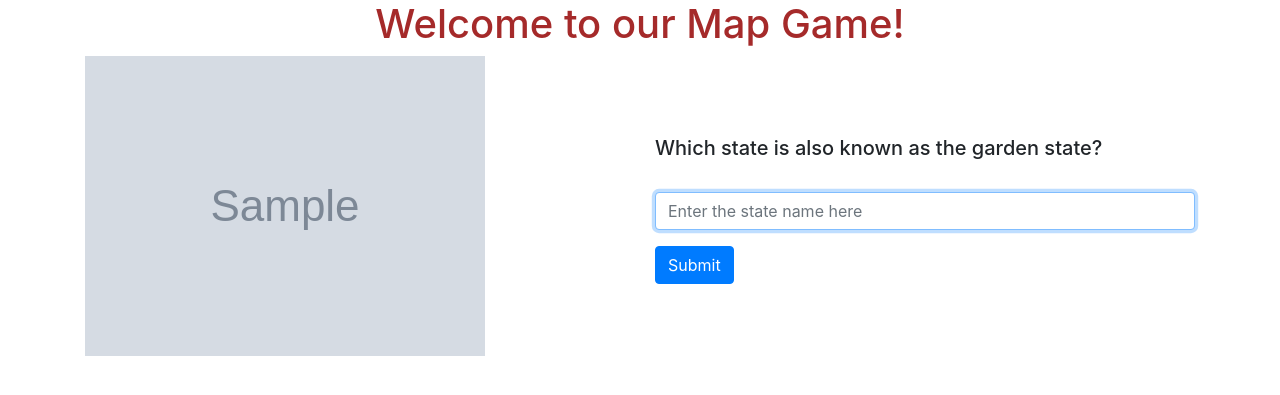
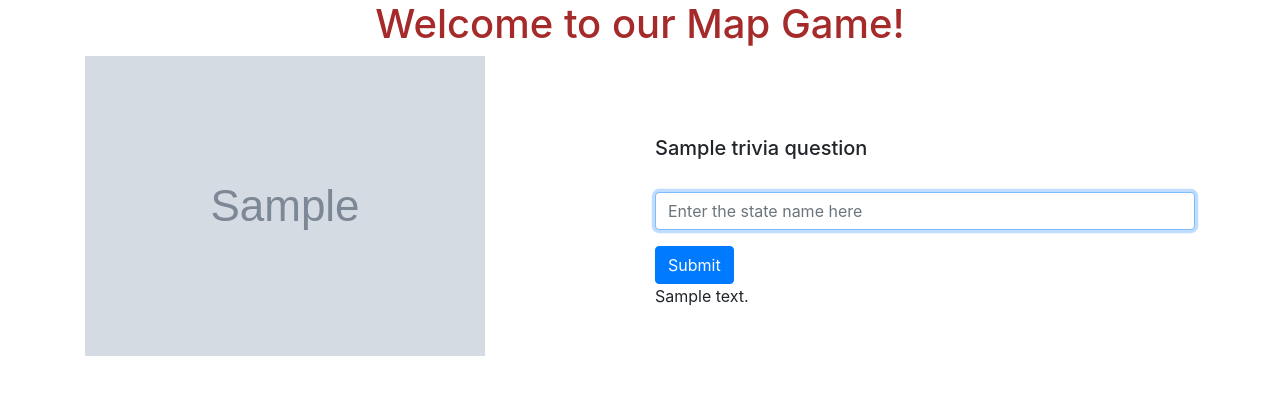
Before and after one commit to eelcaz/map-game-full, a Flask app: template templates/index.html in a window 1280 px wide. Shown: the top 395 px of the page. Run offline with Flask 2, Linux system fonts and the light colour scheme; the template is opened without the code that fills it: most values are stand-ins (such as "Sample title", 1, 10 or a date in 2020); grey boxes marked "Sample" are stand-in pictures.

Commit message:
Proper Guessing functionality

```diff
--- a/app.py
+++ b/app.py
@@ -4,55 +4,107 @@ import os
 from datetime import datetime
 import random
 from states import STATES
+import pandas as pd
+from copy import deepcopy
 
 app = Flask(__name__)
 app.jinja_env.cache = {}
 
+trivia = pd.read_csv(r'data/statescsv.csv')
 
 states = dict.fromkeys(STATES[0], STATES[0][0])
 for i in range(49):
 	states.update(dict.fromkeys(STATES[i+1], STATES[i+1][0]))
 
-guessed = ['']
+states_used = ['']
+left_to_guess = deepcopy(states)
+
+current_state = states[random.choice(list(left_to_guess.keys()))]
+is_current_state = trivia['State']==current_state
+trivia_current_state = trivia[is_current_state].index[0]
+question_choices = trivia.iloc[trivia_current_state]
+
+cols = ['Flower-Bird','Funfact1','Funfact2']
+question_type = random.choice(cols)
+
+current_question = question_choices['Flower'] + question_choices['Bird'] if question_type == 'Flower-Bird' else question_choices[question_type]
+
 now = datetime.now()
 str = now.strftime("%Y%m%d%H%M%s")
 
 @app.route('/')
 def index():
-	fig = px.choropleth(locations=guessed, locationmode="USA-states", color=[0], scope="usa")
+	fig = px.choropleth(locations=states_used, locationmode="USA-states", color=[0], scope="usa")
 	fig.update_layout(coloraxis_showscale=False)
-	update_now(datetime.now())
-	update_str(now.strftime("%Y%m%d%H%M%s"))
+	update_map_path()
 	fig.write_image('static/images/map' + str + '.png')
-	return render_template('index.html', map_image = '../static/images/map' + str + '.png')
+	return render_template('index.html', map_image = '../static/images/map' + str + '.png', trivia_question = current_question)
 
 @app.route('/', methods=['POST'])
 def index_post():
 	text = request.form['text']
 	processed_text = text.upper()
 	if processed_text not in states:
-		return render_template('index.html', map_image = '../static/images/map' + str + '.png', error_message = 'Not a valid state')
+		return render_template('index.html', map_image = '../static/images/map' + str + '.png', trivia_question = current_question, feedback_message = 'Not a valid state')
+	if processed_text not in left_to_guess:
+		return render_template('index.html', map_image = '../static/images/map' + str + '.png', trivia_question = current_question, feedback_message = 'State already used!')
+
 	processed_text = states[processed_text]
-	new_guessed = guessed + [processed_text]
-	update_guessed(new_guessed)
-	fig = px.choropleth(locations=guessed, locationmode="USA-states", color=[0]*len(guessed), scope="usa")
+	result = ''
+	if processed_text == current_state:
+		result = 'Correct! This state will now be highlighted'
+	else:
+		result = 'Incorrect :(, the correct state is ' + current_state + '. This state will now be highlighted.'
+
+	update_trivia_parameters()
+
+	fig = px.choropleth(locations=states_used, locationmode="USA-states", color=[0]*len(states_used), scope="usa")
 	fig.update_layout(coloraxis_showscale=False)
-	update_now(datetime.now())
-	update_str(now.strftime("%Y%m%d%H%M%s"))
+
+	update_map_path()
+
 	fig.write_image('static/images/map' + str + '.png')
-	return render_template('index.html', map_image = '../static/images/map' + str + '.png')
+	return render_template('index.html', map_image = '../static/images/map' + str + '.png', trivia_question = current_question, feedback_message = result)
 
-def update_guessed(new_guessed):
-	global guessed
-	guessed = new_guessed
-	return guessed
+def update_map_path():
+	global now
+	now = datetime.now()
+	global str
+	str = now.strftime("%Y%m%d%H%M%s")
 
-def update_now(new_now):
-	global now
-	now = new_now
-	return now
+def update_states_used(new_used):
+	global states_used
+	states_used = new_used
+	return states_used
 
-def update_str(new_str):
-	global str
-	str = new_str
-	return now
+def update_current_state(new_state):
+	global current_state
+	current_state = new_state
+	return current_state
+
+def generateNewQuestion():
+	is_current_state = trivia['State']==current_state
+	trivia_current_state = trivia[is_current_state].index[0]
+	question_choices = trivia.iloc[trivia_current_state]
+
+	cols = ['Flower-Bird','Funfact1','Funfact2']
+	question_type = random.choice(cols)
+
+	return question_choices['Flower'] + question_choices['Bird'] if question_type == 'Flower-Bird' else question_choices[question_type]
+
+def update_current_question(new_question):
+	global current_question
+	current_question = new_question
+	return current_question
+
+def update_trivia_parameters():
+	update_states_used(states_used + [current_state])
+	keys_to_remove = []
+	if current_state in left_to_guess :
+		for q,v in left_to_guess.items():
+			if v==current_state:
+				keys_to_remove += [q]
+	for k in keys_to_remove:
+		left_to_guess.pop(k)
+	update_current_state(states[random.choice(list(left_to_guess.keys()))])
+	update_current_question(generateNewQuestion())
--- a/data/statescsv.csv
+++ b/data/statescsv.csv
@@ -1,5 +1,5 @@
 State,Flower,Bird,Funfact1,Funfact2
-AL ,Camellia,Yellowhammer,The influential intellectual and African American leader Booker T. Washington was born as a slave in this state.,Helen Keller was born in this state.
+AL,Camellia,Yellowhammer,The influential intellectual and African American leader Booker T. Washington was born as a slave in this state.,Helen Keller was born in this state.
 AK,Forget-me-not,Willow Ptarmigan,People travel to this state in order to see the Northern Lights.,"This state's coastline is 6,640 miles long, greater than every other state combined"
 AZ,Saguaro cactus,Cactus Wren,This state is home to the Grand Canyon.,This state produces the most copper in the United States.
 AR,Apple blossom, Mockingbird,This is the state where nine African Americans students were famously escorted by Army troops into Little Rock Central High School in a civil rights breakthrough.,This state contains the United States' only active diamond mine.
@@ -23,7 +23,7 @@ MA,Mayflower,Chickadee,This state contains Cape Cod where the Mayflower arrived
 MI,Apple blossom,Robin,"This state is sometimes called the ""Great Lakes State"" since it is bordered by four of the Great Lakes.","Over 40% of this state is covered by water, which is the most of any state."
 MN,Lady slipper,Common Loon,"This state has the Mall of America, which is the biggest mall in the United States, containing over 500 stores and an indoor amusement park.","This state is sometimes called the Land of 10,000 Lakes but actually contains 11,842 lakes."
 MS,Magnolia,Mockingbird,Elvis Presley was born here in the city of Tupelo.,The blues musical style began in this state after the Civil War and was inspired by the songs slaves sung in the fields.
-MO ,Hawthorn,Bluebird,"This state is home of the Gateway Arch in St. Louis, which at 630 feet is over twice as tall as the Statue of Liberty, and is the tallest monument in the United States.","This state mines the most lead in the United States, which is used mostly in car batteries."
+MO,Hawthorn,Bluebird,"This state is home of the Gateway Arch in St. Louis, which at 630 feet is over twice as tall as the Statue of Liberty, and is the tallest monument in the United States.","This state mines the most lead in the United States, which is used mostly in car batteries."
 MT,Bitterroot,Western Meadowlark,"This state is home to Giant Springs, the largest freshwater spring in the U.S.","This state is home to the Museum of the Rockies, which holds one of the largest dinosaur fossil collections in the world. It also contains more T-Rex specimens (thirteen) than anywhere else in the world."
 NE,Goldenrod,Western Meadowlark,This state is the birthplace of Kool-Aid.,"This state holds the Henry Doorly Zoo, which houses the largest indoor rainforest in the United States."
 NV,Sagebrush,Mountain Bluebird,"This state is home to Death Valley, which is the lowest point in North America.","This state is the number one producer of gold in the United States, second only to South Africa in the world."
--- a/templates/index.html
+++ b/templates/index.html
@@ -20,7 +20,7 @@
 			<div class="col" id="trivia">
 				<form method="POST" name="myform">
 					<div class="form-group">
-					<label for="disabledTextInput"><h5>Which state is also known as the garden state?</h5></label>
+					<label for="disabledTextInput"><h5>{{ trivia_question }}</h5></label>
 					</div>
 					<div class="form-group">
 					<input name="text" class="form-control" placeholder='Enter the state name here'>
@@ -29,7 +29,7 @@
 				</fieldset>
 				</form>
 
-				<p>{{error_message}}</p>
+				<p>{{feedback_message}}</p>
 			</div>
 		</div>
 	</div>
```
